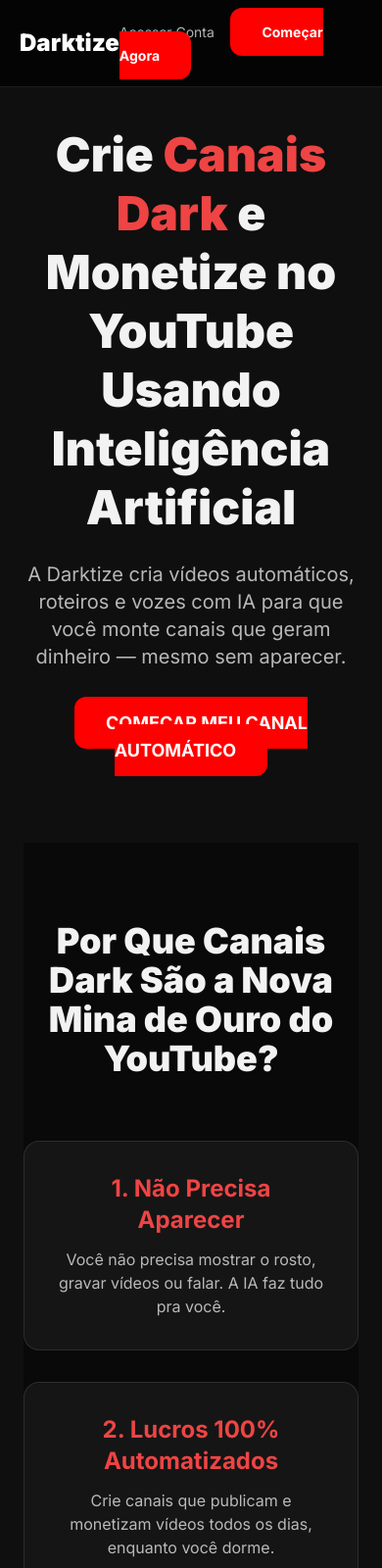
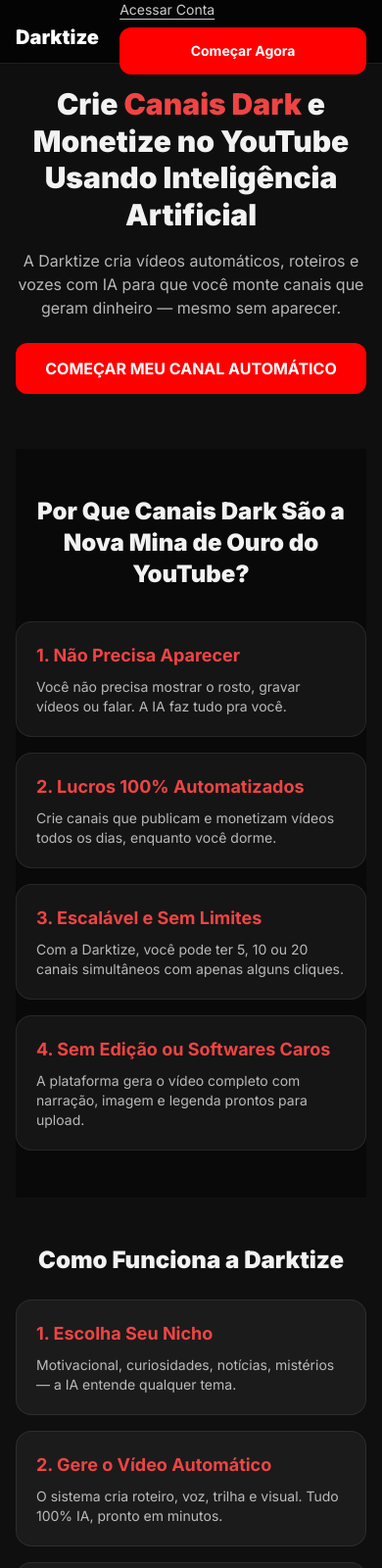
Before and after one commit to kretli1/lpdarktize, a plain HTML site: page index.html in a window 390 px wide. Shown: the top 1600 px of the page at 98% size. Drawn offline with nearby package versions, Linux system fonts and the light colour scheme.

Commit message:
Update index.html

```diff
--- a/index.html
+++ b/index.html
@@ -1,8 +1,8 @@
 <!DOCTYPE html>
 <html lang="pt-BR">
 <head>
-  <meta charset="UTF-8">
-  <meta name="viewport" content="width=device-width, initial-scale=1.0">
+  <meta charset="UTF-8" />
+  <meta name="viewport" content="width=device-width, initial-scale=1" />
   <title>Darktize - Crie Canais Dark e Monetize no YouTube com Inteligência Artificial</title>
   <meta name="description" content="Crie vídeos automáticos com IA, publique em canais dark e gere renda no YouTube mesmo sem aparecer. Automatize todo o processo com a Darktize.">
   <link rel="canonical" href="https://darktize.com">
@@ -17,113 +17,139 @@
   <link href="https://fonts.googleapis.com/css2?family=Inter:wght@400;600;700;900&display=swap" rel="stylesheet">
   <script src="https://cdn.tailwindcss.com"></script>
   <style>
-    :root {
-      --bg-primary: #0f0f0f;
-      --bg-secondary: #1a1a1a;
-      --text-primary: rgba(255,255,255,0.95);
-      --text-secondary: rgba(255,255,255,0.75);
-      --accent: #ff0000; /* YouTube Red */
-      --accent-dark: #cc0000;
+    :root{
+      --bg-primary:#0f0f0f;
+      --bg-secondary:#1a1a1a;
+      --text-primary:rgba(255,255,255,.95);
+      --text-secondary:rgba(255,255,255,.75);
+      --accent:#ff0000; /* YouTube Red */
+      --accent-dark:#cc0000;
     }
-    body { font-family: 'Inter', sans-serif; background: var(--bg-primary); color: var(--text-primary); }
-    .cta { background: var(--accent); color: #fff; padding: 1rem 2rem; border-radius: 0.75rem; font-weight: 700; transition: 0.3s; }
-    .cta:hover { background: var(--accent-dark); transform: translateY(-2px); }
-    .glass { background: rgba(255,255,255,0.05); border: 1px solid rgba(255,255,255,0.1); border-radius: 1rem; padding: 2rem; }
+    body{font-family:'Inter',sans-serif;background:var(--bg-primary);color:var(--text-primary);}
+    .cta{background:var(--accent);color:#fff;padding:.875rem 1.25rem;border-radius:.75rem;font-weight:700;transition:.25s;}
+    .cta:hover{background:var(--accent-dark);transform:translateY(-2px);}
+    .glass{background:rgba(255,255,255,.05);border:1px solid rgba(255,255,255,.08);border-radius:1rem;padding:1.25rem;}
+    @media (min-width:640px){ .glass{padding:1.5rem;} }
+    @media (min-width:1024px){ .glass{padding:2rem;} }
+    /* melhora toques no mobile */
+    a, button { -webkit-tap-highlight-color: transparent; }
   </style>
 </head>
 <body>
 
-<header class="fixed top-0 w-full bg-black/70 backdrop-blur-md border-b border-white/10 z-50">
-  <div class="max-w-6xl mx-auto flex justify-between items-center p-5">
-    <span class="text-2xl font-black text-white">Darktize</span>
-    <div class="space-x-3">
-      <a href="https://app.darktize.com/" class="text-sm text-white/70 hover:text-white">Acessar Conta</a>
-      <a href="https://pay.hotmart.com/N101680513O" class="cta text-sm">Começar Agora</a>
+<!-- HEADER -->
+<header class="fixed top-0 inset-x-0 bg-black/70 backdrop-blur-md border-b border-white/10 z-50">
+  <div class="max-w-6xl mx-auto px-4 sm:px-6 lg:px-8">
+    <div class="h-16 flex items-center justify-between gap-3 flex-wrap">
+      <span class="text-xl sm:text-2xl font-black text-white">Darktize</span>
+      <div class="flex items-center gap-2 sm:gap-3 flex-wrap">
+        <a href="https://app.darktize.com/" class="text-sm sm:text-base text-white/80 hover:text-white underline underline-offset-4">
+          Acessar Conta
+        </a>
+        <a href="https://pay.hotmart.com/N101680513O" class="cta text-sm sm:text-base w-full sm:w-auto text-center">
+          Começar Agora
+        </a>
+      </div>
     </div>
   </div>
 </header>
 
-<main class="pt-32 text-center px-6">
-  <section class="max-w-5xl mx-auto mb-20">
-    <h1 class="text-5xl md:text-6xl font-black mb-6 leading-tight">Crie <span class="text-red-500">Canais Dark</span> e Monetize no YouTube Usando Inteligência Artificial</h1>
-    <p class="text-xl text-white/70 mb-10">A Darktize cria vídeos automáticos, roteiros e vozes com IA para que você monte canais que geram dinheiro — mesmo sem aparecer.</p>
-    <a href="https://pay.hotmart.com/N101680513O" class="cta text-lg">COMEÇAR MEU CANAL AUTOMÁTICO</a>
+<main class="pt-[5.5rem] sm:pt-24 text-center px-4 sm:px-6">
+  <!-- HERO -->
+  <section class="max-w-5xl mx-auto mb-14 sm:mb-20">
+    <h1 class="text-3xl sm:text-5xl md:text-6xl font-black mb-4 sm:mb-6 leading-tight">
+      Crie <span class="text-red-500">Canais Dark</span> e Monetize no YouTube Usando Inteligência Artificial
+    </h1>
+    <p class="text-base sm:text-xl text-white/70 mb-6 sm:mb-10">
+      A Darktize cria vídeos automáticos, roteiros e vozes com IA para que você monte canais que geram dinheiro — mesmo sem aparecer.
+    </p>
+    <a href="https://pay.hotmart.com/N101680513O" class="cta text-base sm:text-lg w-full sm:w-auto inline-block">
+      COMEÇAR MEU CANAL AUTOMÁTICO
+    </a>
   </section>
 
-  <section class="py-20 bg-black/40">
+  <!-- BENEFÍCIOS -->
+  <section class="py-12 sm:py-20 bg-black/40">
     <div class="max-w-6xl mx-auto">
-      <h2 class="text-4xl font-extrabold mb-16">Por Que Canais Dark São a Nova Mina de Ouro do YouTube?</h2>
-      <div class="grid md:grid-cols-2 gap-8">
+      <h2 class="text-2xl sm:text-4xl font-extrabold mb-8 sm:mb-16">Por Que Canais Dark São a Nova Mina de Ouro do YouTube?</h2>
+      <div class="grid grid-cols-1 sm:grid-cols-2 gap-4 sm:gap-6 lg:gap-8 text-left">
         <div class="glass">
-          <h3 class="text-2xl font-bold mb-3 text-red-500">1. Não Precisa Aparecer</h3>
-          <p class="text-white/70">Você não precisa mostrar o rosto, gravar vídeos ou falar. A IA faz tudo pra você.</p>
+          <h3 class="text-lg sm:text-2xl font-bold mb-2 sm:mb-3 text-red-500">1. Não Precisa Aparecer</h3>
+          <p class="text-white/70 text-sm sm:text-base">Você não precisa mostrar o rosto, gravar vídeos ou falar. A IA faz tudo pra você.</p>
         </div>
         <div class="glass">
-          <h3 class="text-2xl font-bold mb-3 text-red-500">2. Lucros 100% Automatizados</h3>
-          <p class="text-white/70">Crie canais que publicam e monetizam vídeos todos os dias, enquanto você dorme.</p>
+          <h3 class="text-lg sm:text-2xl font-bold mb-2 sm:mb-3 text-red-500">2. Lucros 100% Automatizados</h3>
+          <p class="text-white/70 text-sm sm:text-base">Crie canais que publicam e monetizam vídeos todos os dias, enquanto você dorme.</p>
         </div>
         <div class="glass">
-          <h3 class="text-2xl font-bold mb-3 text-red-500">3. Escalável e Sem Limites</h3>
-          <p class="text-white/70">Com a Darktize, você pode ter 5, 10 ou 20 canais simultâneos com apenas alguns cliques.</p>
+          <h3 class="text-lg sm:text-2xl font-bold mb-2 sm:mb-3 text-red-500">3. Escalável e Sem Limites</h3>
+          <p class="text-white/70 text-sm sm:text-base">Com a Darktize, você pode ter 5, 10 ou 20 canais simultâneos com apenas alguns cliques.</p>
         </div>
         <div class="glass">
-          <h3 class="text-2xl font-bold mb-3 text-red-500">4. Sem Edição ou Softwares Caros</h3>
-          <p class="text-white/70">A plataforma gera o vídeo completo com narração, imagem e legenda prontos para upload.</p>
+          <h3 class="text-lg sm:text-2xl font-bold mb-2 sm:mb-3 text-red-500">4. Sem Edição ou Softwares Caros</h3>
+          <p class="text-white/70 text-sm sm:text-base">A plataforma gera o vídeo completo com narração, imagem e legenda prontos para upload.</p>
         </div>
       </div>
     </div>
   </section>
 
-  <section class="py-20">
+  <!-- COMO FUNCIONA -->
+  <section class="py-12 sm:py-20">
     <div class="max-w-6xl mx-auto text-center">
-      <h2 class="text-4xl font-extrabold mb-8">Como Funciona a Darktize</h2>
-      <div class="grid md:grid-cols-3 gap-8 text-left">
+      <h2 class="text-2xl sm:text-4xl font-extrabold mb-6 sm:mb-8">Como Funciona a Darktize</h2>
+      <div class="grid grid-cols-1 sm:grid-cols-3 gap-4 sm:gap-6 lg:gap-8 text-left">
         <div class="glass">
-          <h3 class="text-2xl font-bold mb-3 text-red-500">1. Escolha Seu Nicho</h3>
-          <p class="text-white/70">Motivacional, curiosidades, notícias, mistérios — a IA entende qualquer tema.</p>
+          <h3 class="text-lg sm:text-2xl font-bold mb-2 sm:mb-3 text-red-500">1. Escolha Seu Nicho</h3>
+          <p class="text-white/70 text-sm sm:text-base">Motivacional, curiosidades, notícias, mistérios — a IA entende qualquer tema.</p>
         </div>
         <div class="glass">
-          <h3 class="text-2xl font-bold mb-3 text-red-500">2. Gere o Vídeo Automático</h3>
-          <p class="text-white/70">O sistema cria roteiro, voz, trilha e visual. Tudo 100% IA, pronto em minutos.</p>
+          <h3 class="text-lg sm:text-2xl font-bold mb-2 sm:mb-3 text-red-500">2. Gere o Vídeo Automático</h3>
+          <p class="text-white/70 text-sm sm:text-base">O sistema cria roteiro, voz, trilha e visual. Tudo 100% IA, pronto em minutos.</p>
         </div>
         <div class="glass">
-          <h3 class="text-2xl font-bold mb-3 text-red-500">3. Publique e Monetize</h3>
-          <p class="text-white/70">Publique no YouTube e receba visualizações, inscritos e monetização recorrente.</p>
+          <h3 class="text-lg sm:text-2xl font-bold mb-2 sm:mb-3 text-red-500">3. Publique e Monetize</h3>
+          <p class="text-white/70 text-sm sm:text-base">Publique no YouTube e receba visualizações, inscritos e monetização recorrente.</p>
         </div>
       </div>
     </div>
   </section>
 
-  <section class="py-20 bg-black/40">
+  <!-- PROVAS/ESTATS -->
+  <section class="py-12 sm:py-20 bg-black/40">
     <div class="max-w-6xl mx-auto text-center">
-      <h2 class="text-4xl font-extrabold mb-12">Canais Criados com Darktize Já Estão Lucando no Automático</h2>
-      <div class="grid md:grid-cols-3 gap-6">
+      <h2 class="text-2xl sm:text-4xl font-extrabold mb-8 sm:mb-12">Canais Criados com Darktize Já Estão Lucando no Automático</h2>
+      <div class="grid grid-cols-1 sm:grid-cols-3 gap-4 sm:gap-6">
         <div class="glass">
-          <p class="text-5xl font-black text-red-500 mb-3">+423%</p>
-          <p class="text-white/70">aumento médio nas visualizações</p>
+          <p class="text-3xl sm:text-5xl font-black text-red-500 mb-2 sm:mb-3">+423%</p>
+          <p class="text-white/70 text-sm sm:text-base">aumento médio nas visualizações</p>
         </div>
         <div class="glass">
-          <p class="text-5xl font-black text-red-500 mb-3">89%</p>
-          <p class="text-white/70">dos usuários monetizam em menos de 30 dias</p>
+          <p class="text-3xl sm:text-5xl font-black text-red-500 mb-2 sm:mb-3">89%</p>
+          <p class="text-white/70 text-sm sm:text-base">dos usuários monetizam em menos de 30 dias</p>
         </div>
         <div class="glass">
-          <p class="text-5xl font-black text-red-500 mb-3">∞</p>
-          <p class="text-white/70">ideias automáticas de vídeos com IA</p>
+          <p class="text-3xl sm:text-5xl font-black text-red-500 mb-2 sm:mb-3">∞</p>
+          <p class="text-white/70 text-sm sm:text-base">ideias automáticas de vídeos com IA</p>
         </div>
       </div>
     </div>
   </section>
 
-  <section class="py-20">
+  <!-- CTA FINAL -->
+  <section class="py-12 sm:py-20">
     <div class="max-w-4xl mx-auto text-center">
-      <h2 class="text-4xl font-extrabold mb-10">Garanta Seu Acesso Agora</h2>
-      <p class="text-lg text-white/70 mb-8">Experimente a Darktize por 7 dias. Se não ficar impressionado com a velocidade e qualidade dos vídeos automáticos, devolvemos seu dinheiro.</p>
-      <a href="https://pay.hotmart.com/N101680513O" class="cta text-xl">QUERO COMEÇAR AGORA</a>
+      <h2 class="text-2xl sm:text-4xl font-extrabold mb-6 sm:mb-10">Garanta Seu Acesso Agora</h2>
+      <p class="text-sm sm:text-lg text-white/70 mb-6 sm:mb-8">
+        Experimente a Darktize por 7 dias. Se não ficar impressionado com a velocidade e qualidade dos vídeos automáticos, devolvemos seu dinheiro.
+      </p>
+      <a href="https://pay.hotmart.com/N101680513O" class="cta text-base sm:text-xl w-full sm:w-auto inline-block">
+        QUERO COMEÇAR AGORA
+      </a>
     </div>
   </section>
 </main>
 
-<footer class="py-10 border-t border-white/10 text-center text-white/50 text-sm">
+<footer class="py-8 sm:py-10 border-t border-white/10 text-center text-white/50 text-xs sm:text-sm">
   © 2025 Darktize. Todos os direitos reservados.
 </footer>
 
```
